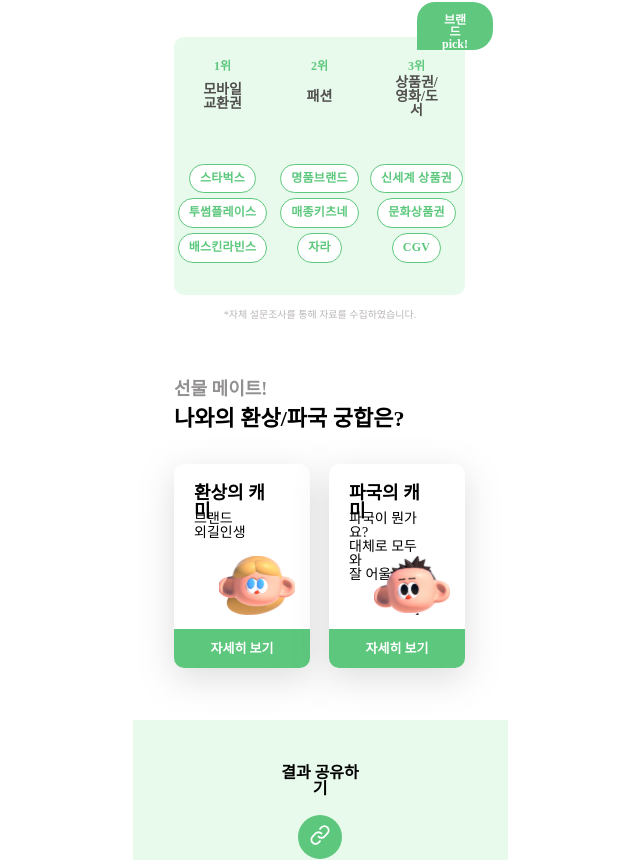
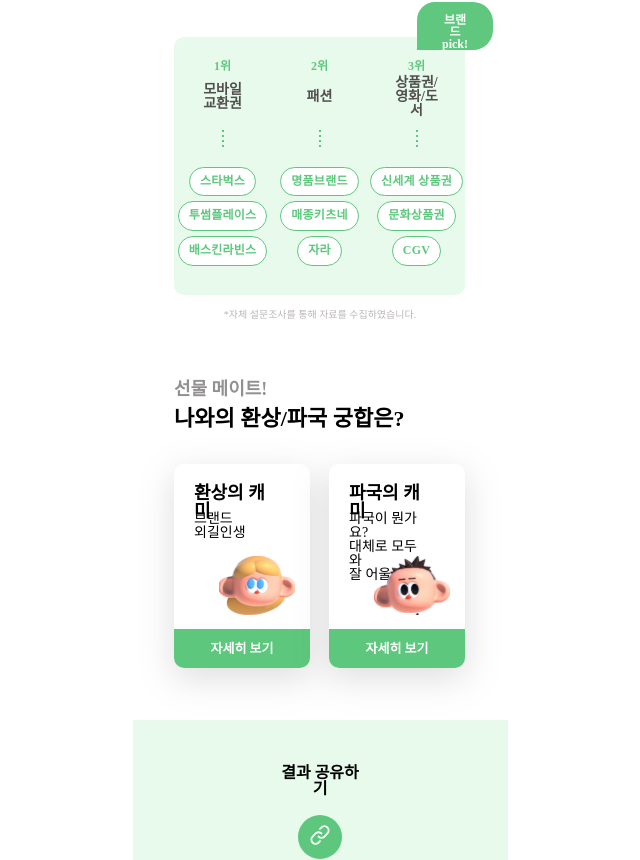
Before and after one commit to gift-mbti/gift-mbti, a Next.js app: page /result/1 in a window 1280 px wide. Shown: the part 1139-1999 px from the top of the page, without its empty margins (320-960 px from the left). Built offline with nearby package versions, Linux system fonts and the light colour scheme.

Commit message:
feat: result 디자인 에러 수정

```diff
--- a/src/components/result/Pick.tsx
+++ b/src/components/result/Pick.tsx
@@ -68,7 +68,7 @@ const Container = styled.div`
 const BestContainer = styled.div`
   margin: auto;
   margin-top: 23px;
-  margin-bottom: 51px;
+  margin-bottom: 17px;
   text-align: center;
 `;
 
@@ -96,6 +96,24 @@ const BestContent = styled.div`
   font-weight: 700;
   font-size: 14px;
   line-height: 100%;
+`;
+const Dots = styled.div`
+  display: flex;
+  flex-direction: column;
+  align-items: center;
+  justify-content: center;
+  margin-bottom: 17px;
+`;
+
+const Dot = styled.div`
+  /* position: absolute; */
+  margin-bottom: 3px;
+  width: 2px;
+  height: 2px;
+  /* left: 503px;
+  top: 1222px; */
+
+  background: ${(props) => props.color};
 `;
 
 const TagContainer = styled.div`
@@ -149,6 +167,11 @@ const Pick = ({ pickColor, bgColor, gift, giftTag, pickTextColor }: any) => {
               <BestTitle color={pickTextColor}>{index + 1}위</BestTitle>
               <BestContent>{g}</BestContent>
             </BestContainer>
+            <Dots>
+              <Dot color={pickTextColor} /> <Dot color={pickTextColor} />
+              <Dot color={pickTextColor} /> <Dot color={pickTextColor} />
+            </Dots>
+
             <TagContainer>
               {giftTag[index].map((i: string) => (
                 <Tag color={pickTextColor}>{i}</Tag>
```
Also changed, not shown: public/img/dots/dots.svg (deleted).
